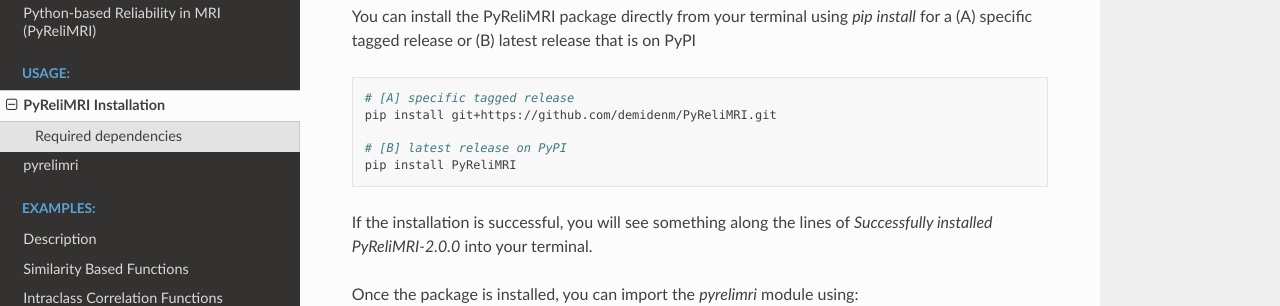
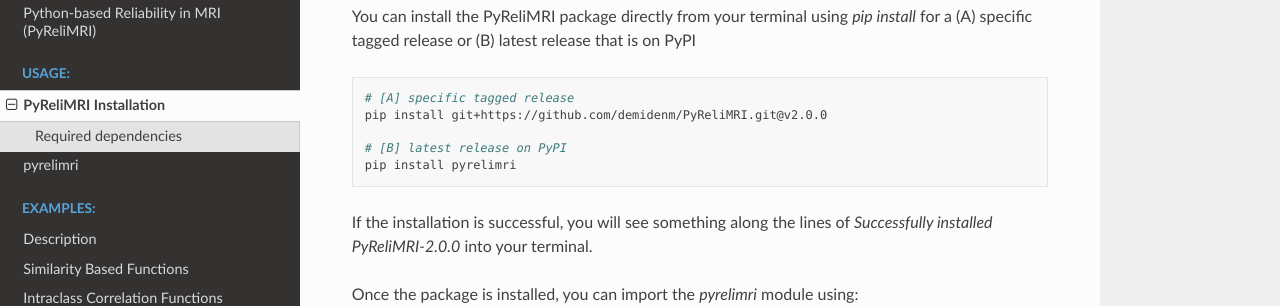
Before and after one commit to demidenm/PyReliMRI, a Sphinx documentation site: the page built from docs/install.rst, in a window 1280 px wide and 900 px high. Shown: the part 155-461 px from the top of the window. Built offline with Sphinx 7.4.7 and the Read the Docs theme 2.0.0, drawn with Linux system fonts in a browser that asks for light colours; some of the changed lines change nothing that is shown.

Commit message:
Update install.rst

```diff
--- a/docs/install.rst
+++ b/docs/install.rst
@@ -6,10 +6,10 @@
 .. code-block:: bash
 
    # [A] specific tagged release
-   pip install git+https://github.com/demidenm/PyReliMRI.git
+   pip install git+https://github.com/demidenm/PyReliMRI.git@v2.0.0
 
    # [B] latest release on PyPI
-   pip install PyReliMRI
+   pip install pyrelimri
 
 
 If the installation is successful, you will see something along the lines of *Successfully installed PyReliMRI-2.0.0* into your terminal.
```
